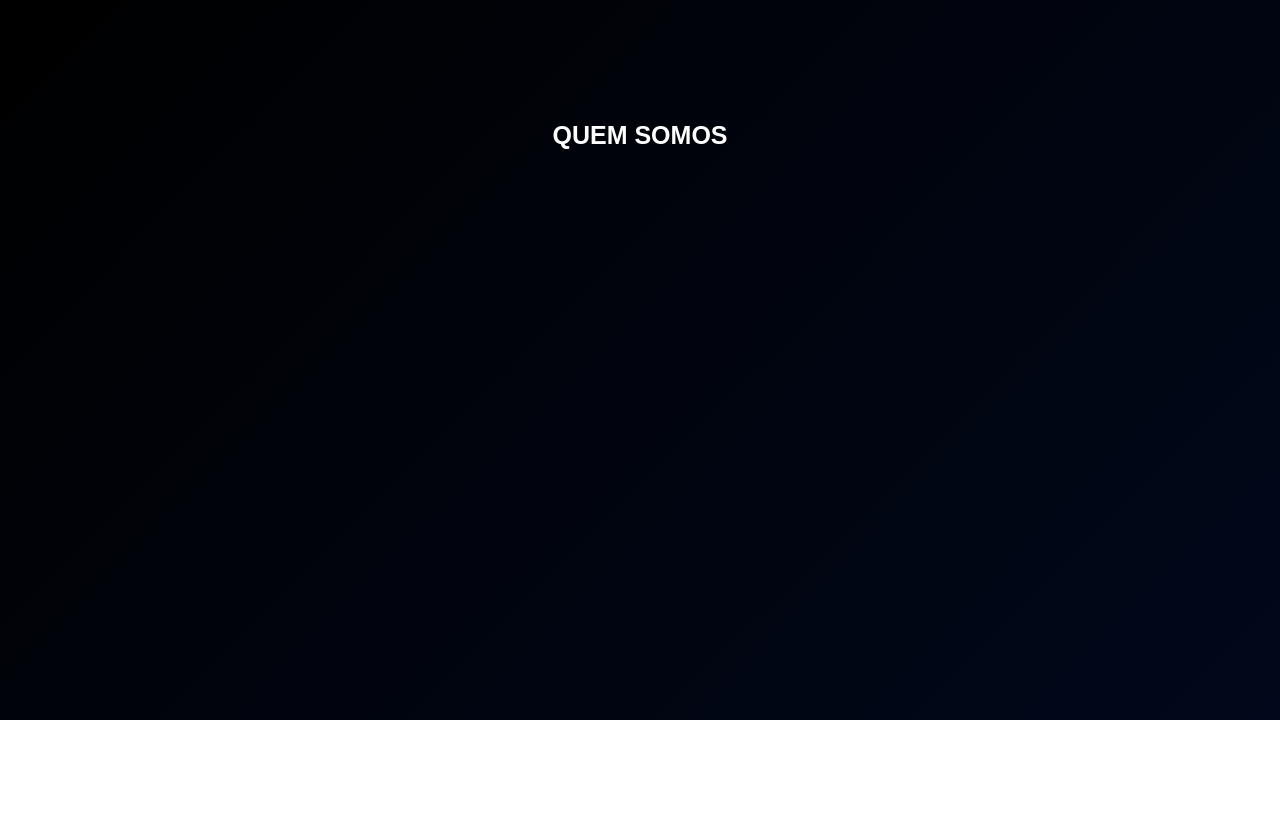
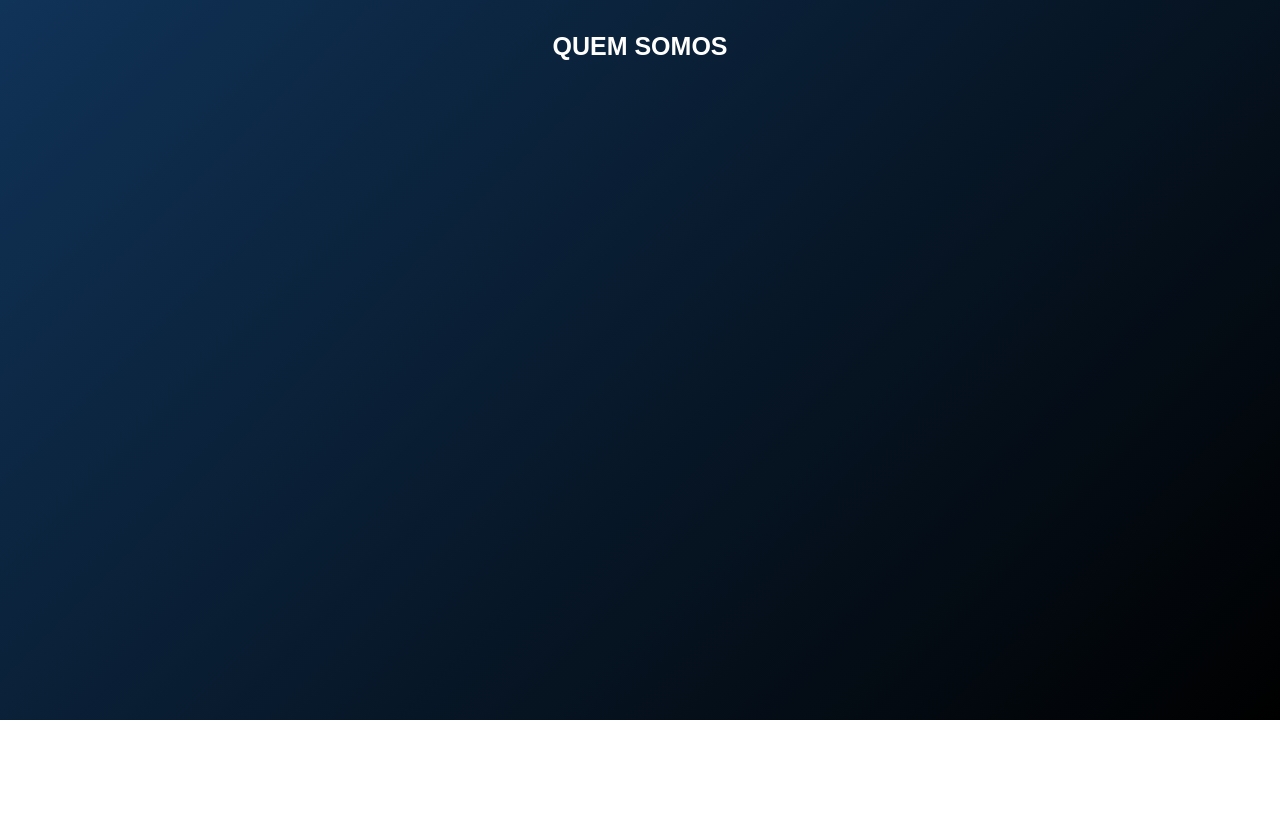
Before and after one commit to GabrielT27/TechFit, a PHP site: page /Sobre.html in a window 1280 px wide. Shown: the part 757-1597 px from the top of the page. Run offline with PHP 8.4, Linux system fonts and the light colour scheme.

Commit message:
CSS.sobre atualizado.

```diff
--- a/sobre.css
+++ b/sobre.css
@@ -103,9 +103,10 @@
   height: 90vh;
   margin: 0;
   padding: 0;
-  background: linear-gradient(135deg, #000000, #01081b);
+  background: linear-gradient(135deg, #103358, #000000);
 
 }
+
 
 button {
   color: white;
@@ -115,8 +116,12 @@ button {
   background: none;
   font-weight: 600;
   font-family: 'Poppins', sans-serif;
-  margin-top: -35%;
+  position: absolute;
+  top: 10px;
+  text-align: center;
+  margin-top: 15px;
 }
+
 
 button::before {
   margin-left: auto;
```
